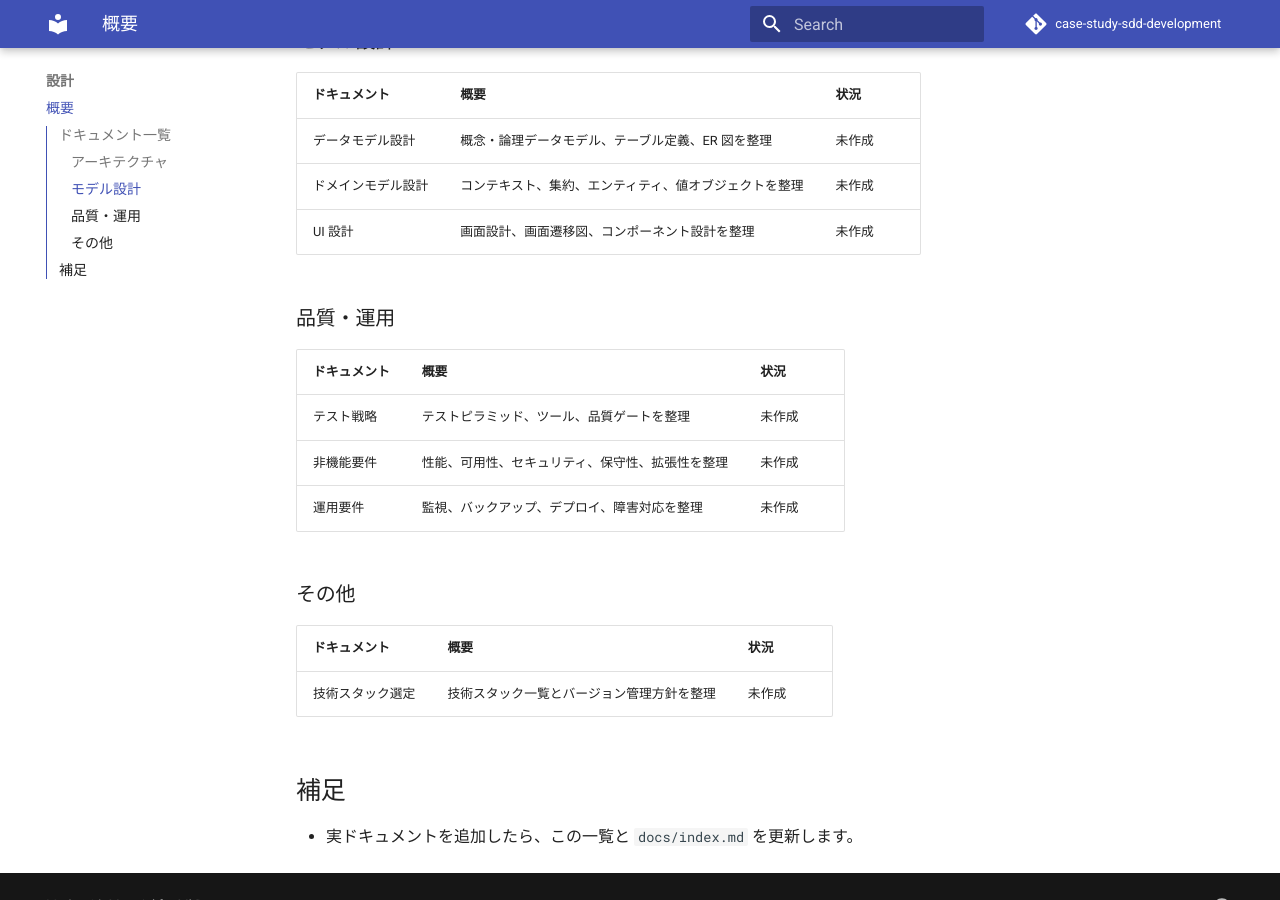
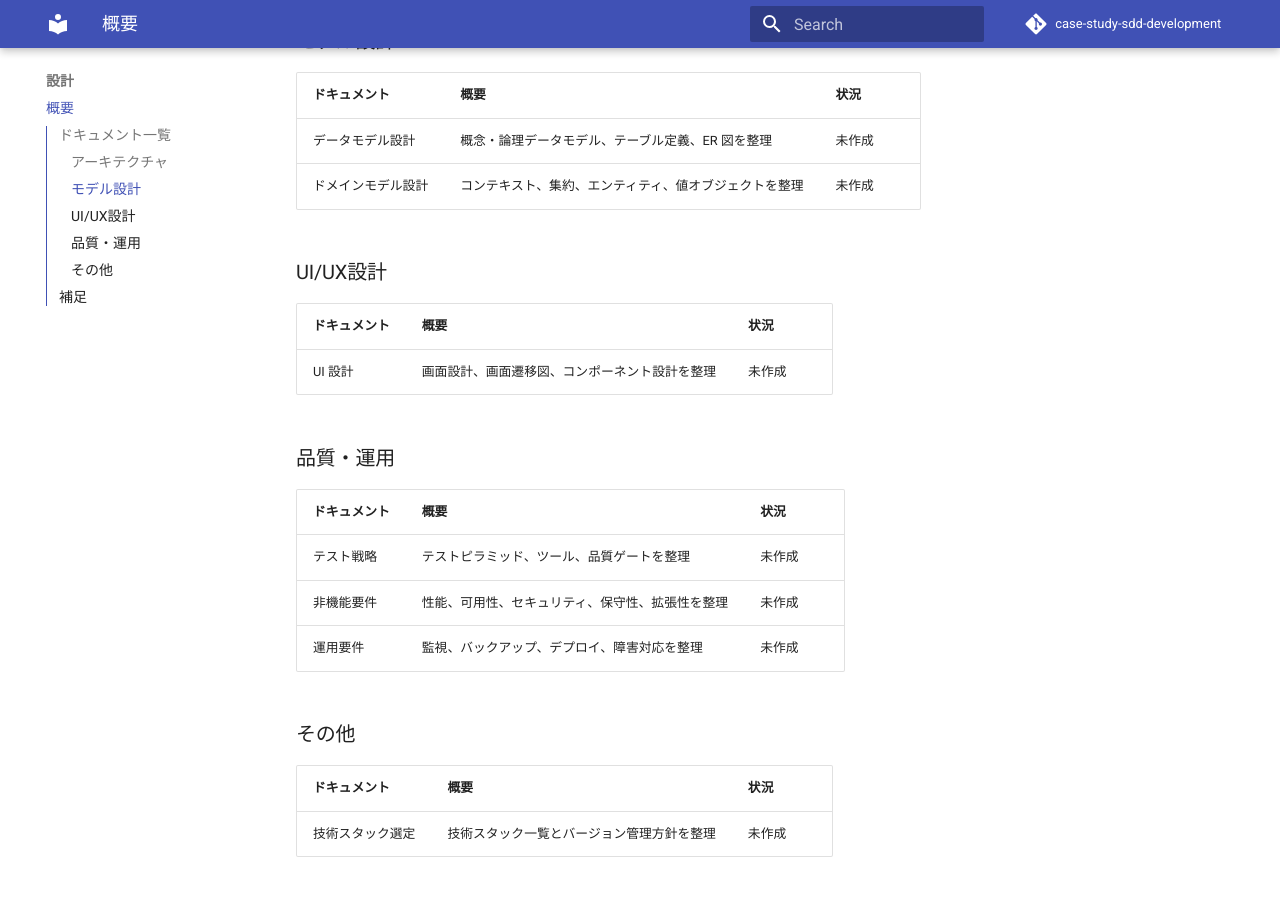
Before and after one commit to k2works/case-study-sdd-development, an MkDocs documentation site: the page built from docs/design/index.md, in a window 1280 px wide and 900 px high, scrolled down 620 px. Built offline with MkDocs 1.6.1 and Material for MkDocs 9.7.7, drawn with Linux system fonts in a browser that asks for light colours; comment, search, counter and statistics services are not loaded.

Commit message:
docs(index): ドキュメント索引の表記を修正

```diff
--- a/docs/design/index.md
+++ b/docs/design/index.md
@@ -18,6 +18,11 @@
 | :--- | :--- | :--- |
 | データモデル設計 | 概念・論理データモデル、テーブル定義、ER 図を整理 | 未作成 |
 | ドメインモデル設計 | コンテキスト、集約、エンティティ、値オブジェクトを整理 | 未作成 |
+
+### UI/UX設計
+
+| ドキュメント | 概要 | 状況 |
+| :--- | :--- | :--- |
 | UI 設計 | 画面設計、画面遷移図、コンポーネント設計を整理 | 未作成 |
 
 ### 品質・運用
```
Also changed, not shown: docs/index.md (+1 -1 lines).
